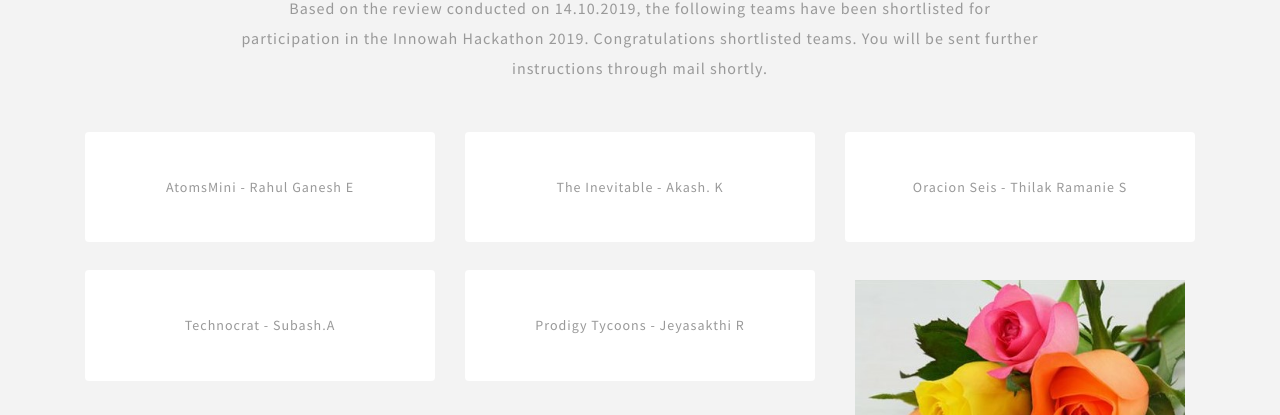
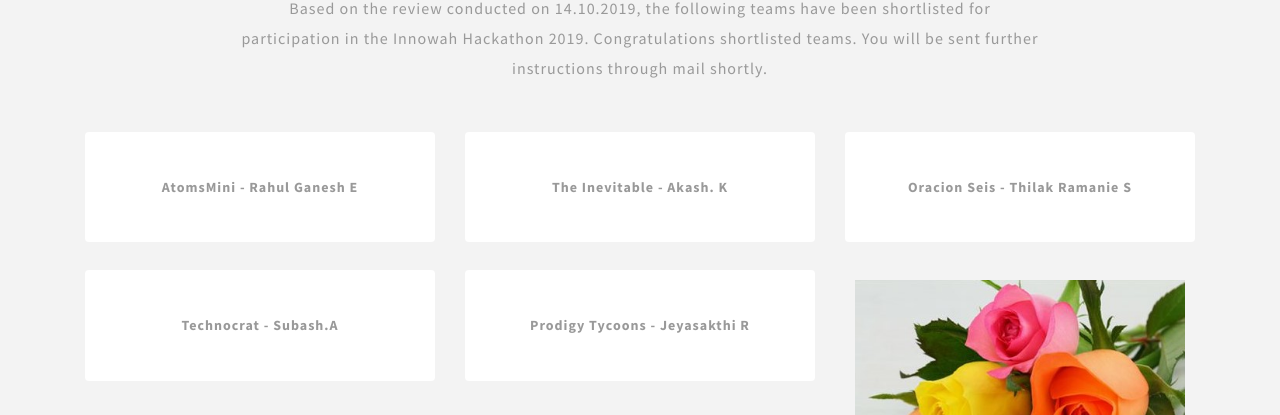
Before and after one commit to innowah/innowah2k19, a plain HTML site: page final.html in a window 1280 px wide. Shown: the part 385-800 px from the top of the page. Drawn offline with Linux system fonts and the light colour scheme; files that its build step writes are made by us from their sources.

Commit message:
innowah2k19

```diff
--- a/final.html
+++ b/final.html
@@ -41,27 +41,27 @@
 
 			<div class="row text-center mt-4">
 				<div class="col-lg-4 test-info">
-					<p>AtomsMini   -  Rahul Ganesh E</p>
+					<b><p>AtomsMini   -  Rahul Ganesh E</p></b>
 
 
 				</div>
 				<div class="col-lg-4 test-info">
-					<p>The Inevitable - Akash. K</p>
+					<b><p>The Inevitable - Akash. K</p></b>
 
 
 				</div>
 				<div class="col-lg-4 test-info">
-					<p>Oracion Seis -  Thilak Ramanie S</p>
+					<b><p>Oracion Seis -  Thilak Ramanie S</p></b>
 
 				</div>
 
 				<div class="col-lg-4 test-info ">
-					<p>Technocrat -  Subash.A</p>
+					<b><p>Technocrat -  Subash.A</p></b>
 
 
 				</div>
 				<div class="col-lg-4 test-info">
-					<p>Prodigy Tycoons - Jeyasakthi R</p>
+					<b><p>Prodigy Tycoons - Jeyasakthi R</p></b>
 
 				</div>
 				<div style="float: right;" class="col-md-4 gal-img">
```
